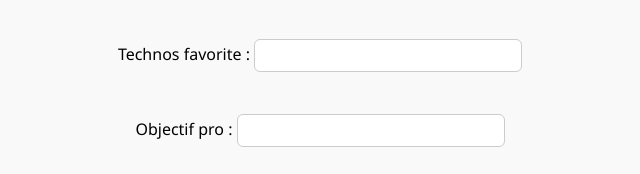
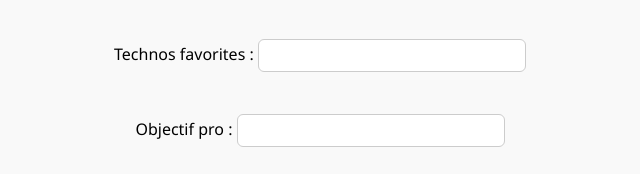
Before and after one commit to LeaGiron/Generateur-de-fiche-developpeur, a plain HTML site: page index.html in a window 1280 px wide. Shown: the part 468-642 px from the top of the page, 320-960 px from the left. Drawn offline with Linux system fonts and the light colour scheme.

Commit message:
Update index.html

```diff
--- a/index.html
+++ b/index.html
@@ -13,7 +13,7 @@
     <label> Spécialité : <input type="text" id="specialite" /> </label><br>
     <label> Années d'expérience : <input type="text" id="annees" /> </label><br>
     <label> Langages : <input type="text" id="langages" /> </label><br>
-    <label> Technos favorite : <input type="text" id="technos" /> </label><br>
+    <label> Technos favorites : <input type="text" id="technos" /> </label><br>
     <label> Objectif pro : <input type="text" id="objectif" /> </label>
 
   <button onclick="genererFiche()"> Générer la fiche ! </button>
```
